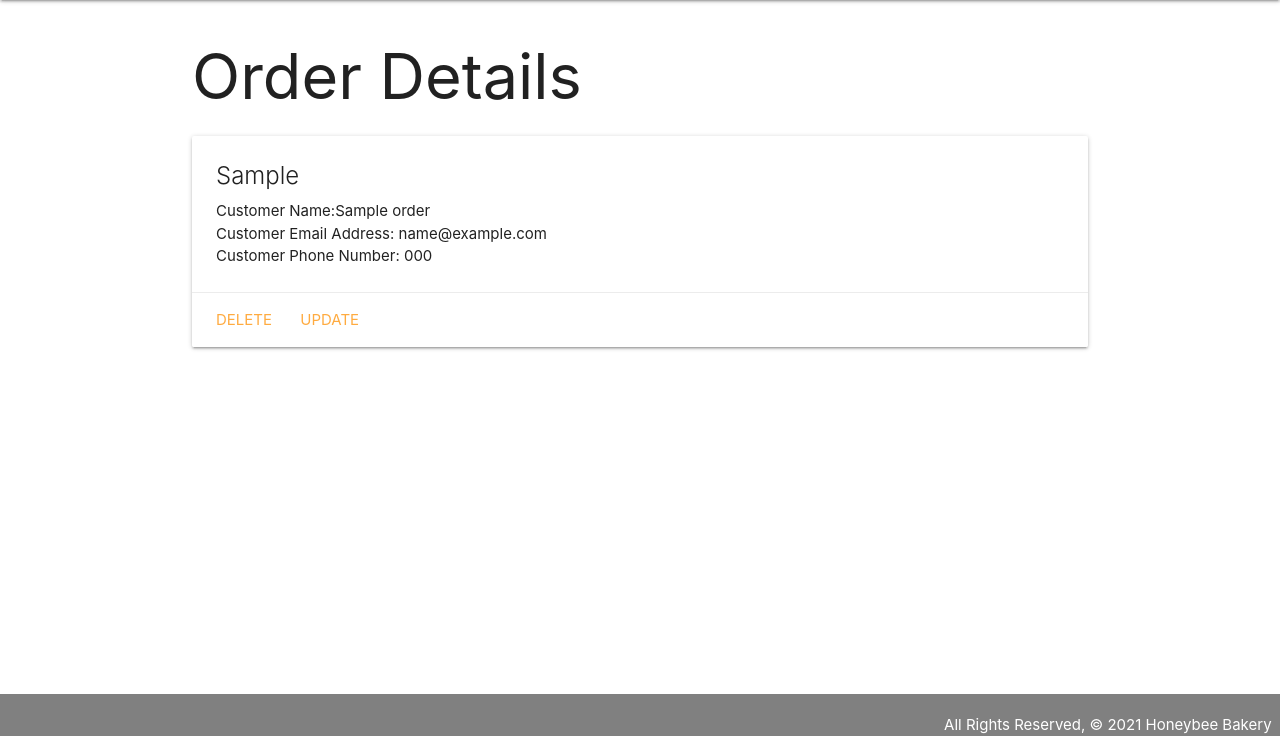
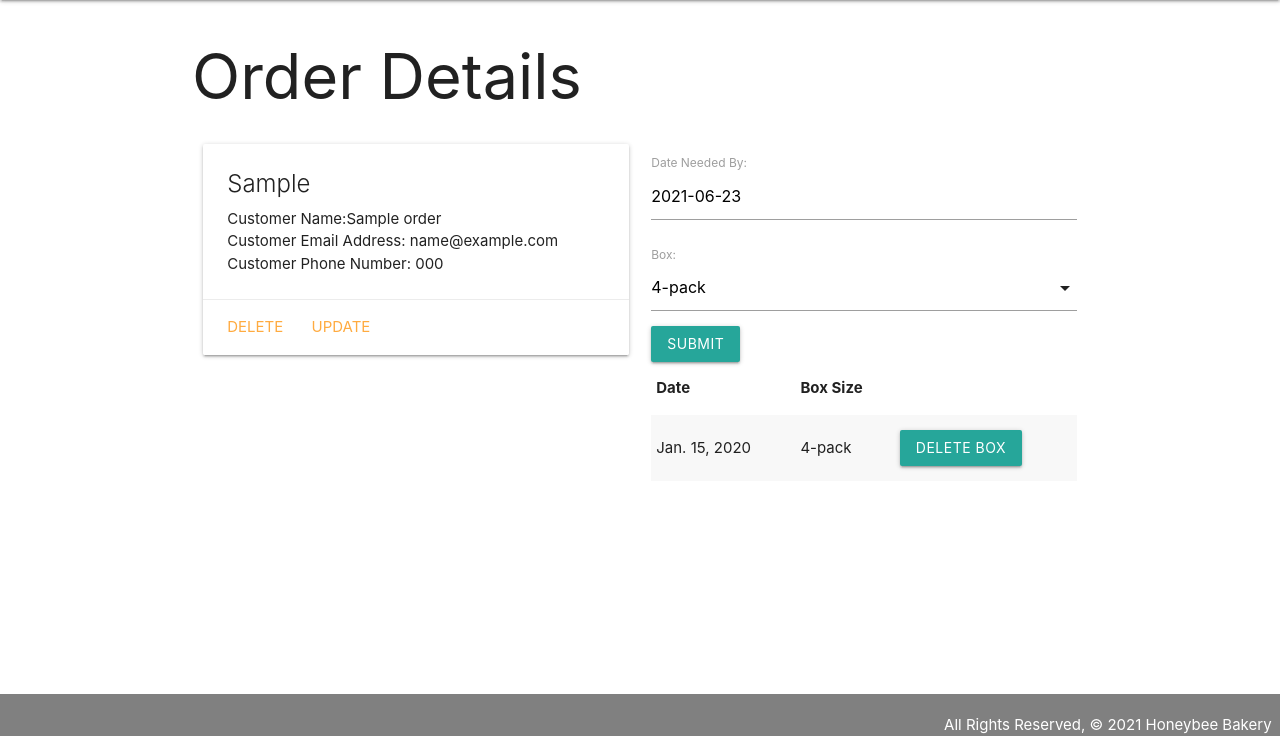
Before and after one commit to amanda-3329/Python-Bakery-Project, a Django app: page /order/1/ in a window 1280 px wide. Shown: the part 64-800 px from the top of the page. Run offline with Django 3.2, Linux system fonts and the light colour scheme; tables that the repository leaves empty hold one stand-in row (values such as "Sample post").

Commit message:
added date picker and one to many model for box size

```diff
--- a/main_app/admin.py
+++ b/main_app/admin.py
@@ -1,4 +1,5 @@
 from django.contrib import admin
-from .models import Order
+from .models import Box, Order
 # Register your models here.
 admin.site.register(Order)
+admin.site.register(Box)
--- a/main_app/forms.py
+++ b/main_app/forms.py
@@ -1,6 +1,6 @@
 from django import forms
 from django.db.models.fields import DateField
-from .models import Order
+from .models import Order, Box
 
 class DateInput(forms.DateInput):
     input_type = 'date'
@@ -13,3 +13,8 @@ class OrderForm (forms.ModelForm):
         widgets = {
             'order_date': DateInput()
         }
+
+class BoxForm(forms.ModelForm):
+    class Meta:
+        model = Box
+        fields = ('date', 'box')
--- a/main_app/models.py
+++ b/main_app/models.py
@@ -1,5 +1,14 @@
 from django.db import models
+from django.urls import reverse
 from django.contrib.auth.models import User
+
+
+# TUPLE of tuples:
+BOX =(
+    ('4', '4-pack'),
+    ('6', '6-pack'),
+    ('12', '12-pack')
+)
 
 # # Create your models here.
 class Order(models.Model):
@@ -16,3 +25,17 @@ class Order(models.Model):
 
     def __str__(self):
         return f'{self.order_date} | {self.item_ordered}'
+
+class Box(models.Model):
+    date = models.DateField('Date Needed By')
+    box = models.CharField(
+        ('box'),
+        max_length=2,
+        choices=BOX,
+        default=BOX[0][0]
+    )
+    order = models.ForeignKey(Order, on_delete=models.CASCADE, null=True)
+
+    def __str__(self):
+        return f'{self.get_box_display()} on {self.date}'
+# dont' forget to register in admin.py, then go to views.py to add this to the front-end
--- a/main_app/templates/base.html
+++ b/main_app/templates/base.html
@@ -9,6 +9,7 @@
   <title>Honeybee Bakery</title>
   <link rel="stylesheet" href="https://cdnjs.cloudflare.com/ajax/libs/materialize/1.0.0/css/materialize.min.css">
   <link rel="stylesheet" type="text/css" href="{% static 'css/style.css' %}">
+  <script src="https://cdnjs.cloudflare.com/ajax/libs/materialize/1.0.0/js/materialize.min.js"></script>
 
 </head>
 <body>
--- a/main_app/templates/order/order_detail.html
+++ b/main_app/templates/order/order_detail.html
@@ -3,6 +3,8 @@
 {% block content %}
 
 <h1>Order Details</h1>
+<div class="row">
+  <div class="col s6">
     <div class="card">
       <div class="card-content">
         <span class="card-title">{{ order.item_ordered }}</span>
@@ -15,8 +17,52 @@
             <a href="{% url 'delete_order' order.id %}">Delete</a>
             <a href="{% url 'update_order' order.id %}">Update</a>
             </div>
+      </div>
+    </div>
 
 
+  {% comment %}Box card:  {% endcomment %}
+  <div class="col s6">
+  <form action="{% url 'box' order.id %}"method="post">
+        {% csrf_token %}
+        {{ box_form.as_p }}
+        <input type="submit" class="btn" value="submit">
+      </form>
+
+
+
+    <table class="striped">
+      <thead>
+        <tr><th>Date</th><th>Box Size</th></tr>
+      </thead>
+      <tbody>
+        {% for box  in order.box_set.all %}
+          <tr>
+            <td>{{box.date}}</td>
+            <td>{{box.get_box_display}}</td>
+            {% comment %} DELETE TASTING {% endcomment %}
+            <td><a class="btn" href="{% comment %}{% url 'delete_box' order.id box.id %}{% endcomment %}">DELETE BOX</a></td>
+          </tr>
+        {% endfor %}
+      </tbody>
+    </table>
+  </div>
 </div>
 
+<script>
+  const dateEl = document.getElementById('id_date');
+  M.Datepicker.init(dateEl, {
+    format: 'yyyy-mm-dd',
+    defaultDate: new Date(),
+    setDefaultDate: true,
+    autoClose: true
+  });
+
+ const selectEl = document.getElementById('id_box');
+  M.FormSelect.init(selectEl);
+</script>
+
+
+
+
 {% endblock %}
--- a/main_app/urls.py
+++ b/main_app/urls.py
@@ -9,6 +9,7 @@ urlpatterns = [
     path('order/create_order', views.create_order, name='create_order'),
     path('order/<int:order_id>/delete/', views.delete_order, name='delete_order'),
     path('order/<int:order_id>/edit/', views.update_order, name='update_order'),
+    path('order/<int:order_id>/box/', views.box, name='box'),
     # Below path takes us to the details of an order:
     path('order/<int:order_id>/', views.detail, name='detail')
 
--- a/main_app/views.py
+++ b/main_app/views.py
@@ -1,7 +1,7 @@
 from django.shortcuts import render, redirect
 from django.http import HttpResponse
-from .models import Order
-from .forms import OrderForm
+from .models import Order, Box
+from .forms import OrderForm, BoxForm
 
 def home(request):
     return render(request, 'home.html')
@@ -21,7 +21,15 @@ def order(request):
 def detail(request, order_id):
     found_order = Order.objects.get(id=order_id)
     print(found_order)
-    context = { 'order': found_order }
+
+    box_form = BoxForm()
+    context = {
+        'order': found_order,
+        'box_form': box_form
+
+     }
+
+
 
     return render(request, 'order/order_detail.html', context)
 # CREATE ORDER-----------------------
@@ -59,3 +67,12 @@ def update_order(request, order_id):
         if form.is_valid():
             order=form.save()
             return redirect('detail', order.id)
+# Add Box Size Form:
+
+def box(request, order_id):
+    form = BoxForm(request.POST)
+    if form.is_valid():
+        new_box_size = form.save(commit=False)
+        new_box_size.order_id = order_id
+        new_box_size.save()
+        return redirect('detail', order_id)
```
Also changed, not shown: main_app/migrations/0003_box.py (added), main_app/migrations/0004_auto_20210623_1800.py (added). Lines whose indentation alone changed are shown as unchanged.
